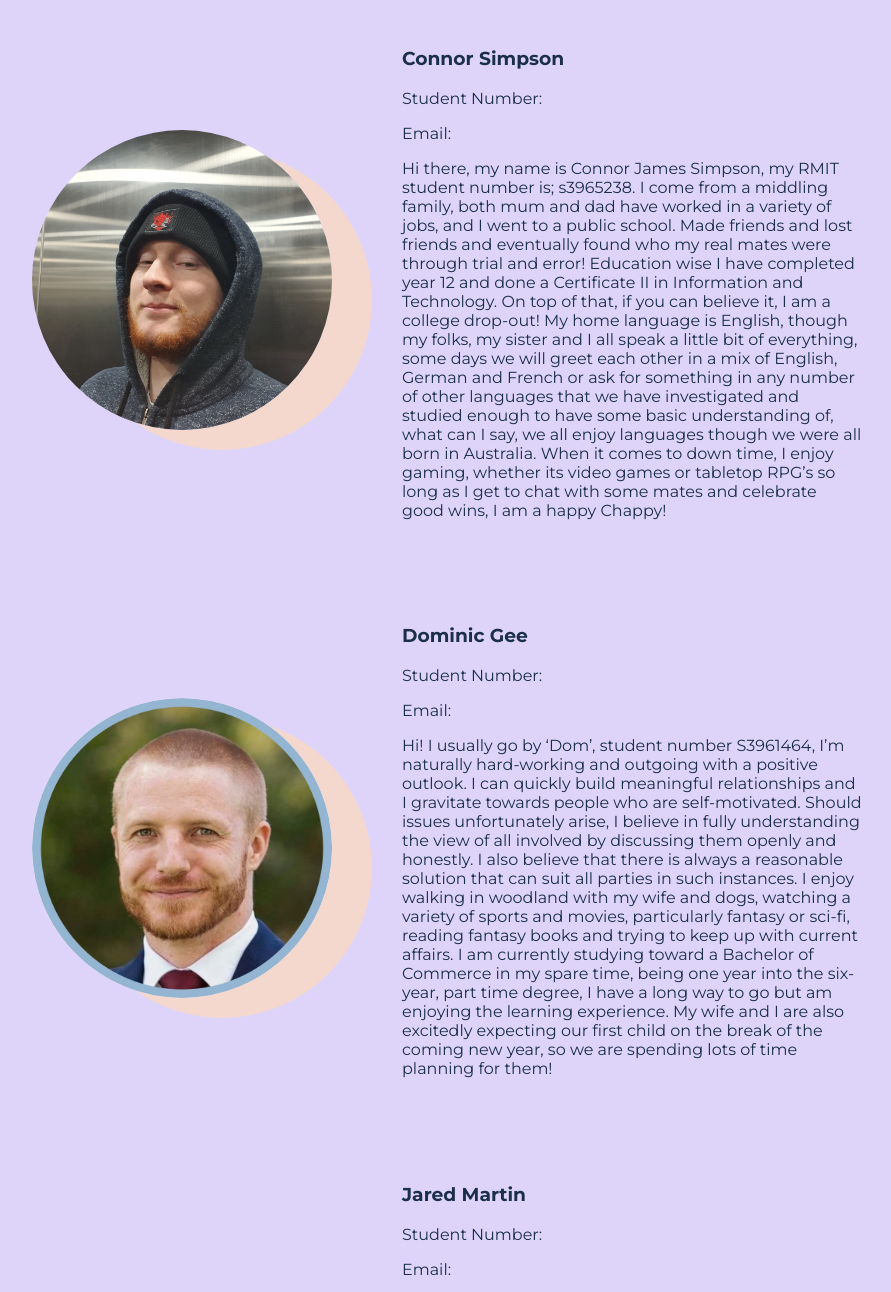
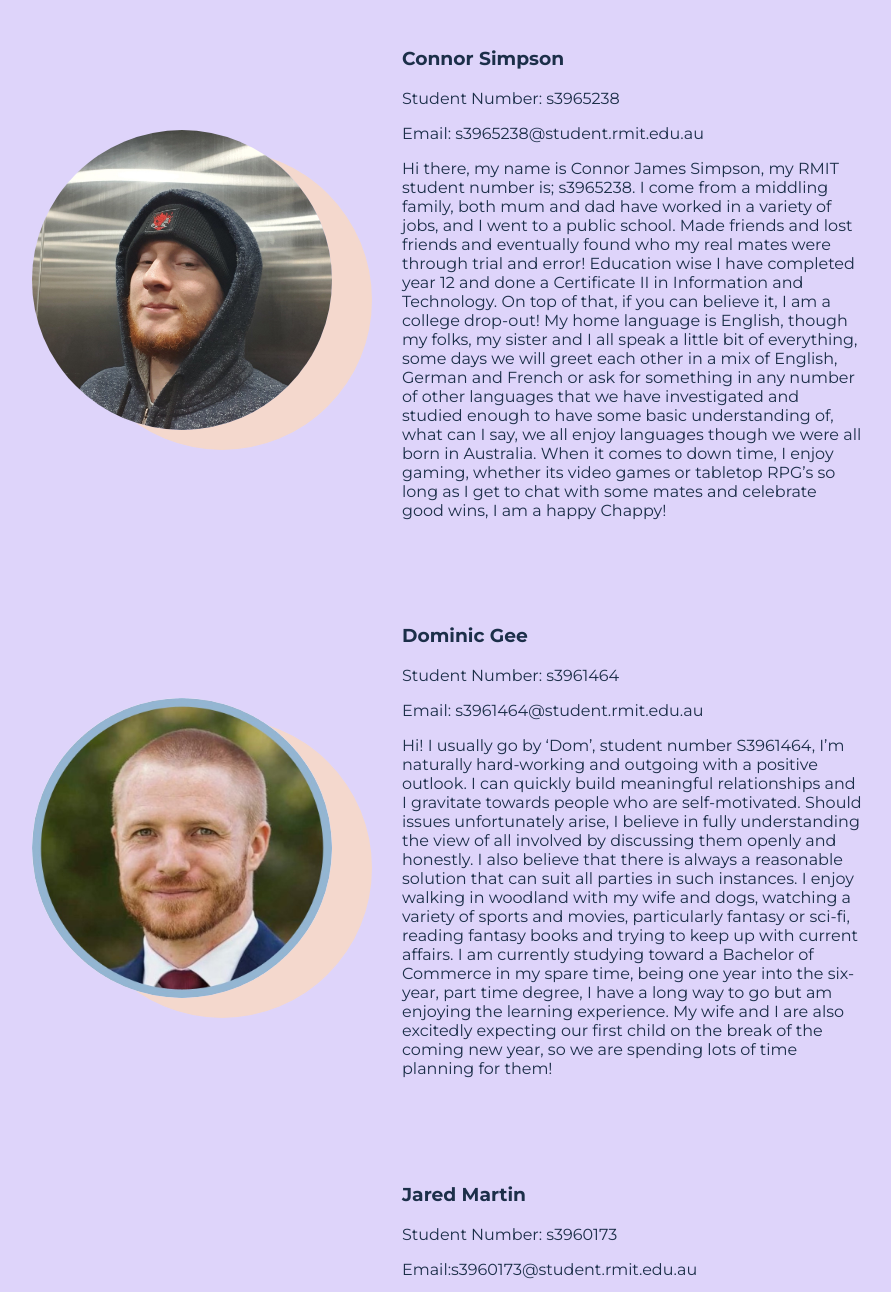
Before and after one commit to anneshars/Assignment2-AwesomeBreakfastClub, a plain HTML site: page index.html in a window 1280 px wide. Shown: the part 600-1892 px from the top of the page, without its empty margins (193-1084 px from the left). Drawn offline with Linux system fonts and the light colour scheme.

Commit message:
added student numbers and emails

```diff
--- a/index.html
+++ b/index.html
@@ -31,8 +31,8 @@
             <div id="headshot-two"> <img src="Headshot-Connor.jpeg" alt="Headshot of Connor Simpson" width="300" height="300"/></div>
             <div id="flex-text-two">
             <h3>Connor Simpson</h3>
-            <p>Student Number: </p>
-            <p>Email: </p>
+            <p>Student Number: s3965238</p>
+            <p>Email: s3965238@student.rmit.edu.au</p>
             <p>Hi there, my name is Connor James Simpson, my RMIT student number is; s3965238. I come from a middling family, both mum and dad have worked in a variety of jobs, and I went to a public school. Made friends and lost friends and eventually found who my real mates were through trial and error! Education wise I have completed year 12 and done a Certificate II in Information and Technology. On top of that, if you can believe it, I am a college drop-out! My home language is English, though my folks, my sister and I all speak a little bit of everything, some days we will greet each other in a mix of English, German and French or ask for something in any number of other languages that we have investigated and studied enough to have some basic understanding of, what can I say, we all enjoy languages though we were all born in Australia. When it comes to down time, I enjoy gaming, whether its video games or tabletop RPG’s so long as I get to chat with some mates and celebrate good wins, I am a happy Chappy! </p>
             </div>
 
@@ -42,8 +42,8 @@
             <div id="headshot-three"> <img src="Headshot-Dominic.jpeg" alt="Headshot of Dominic Gee" width="300" height="300"/></div>
             <div id="flex-text-three">
             <h3>Dominic Gee</h3>
-            <p>Student Number: </p>
-            <p>Email: </p>
+            <p>Student Number: s3961464</p>
+            <p>Email: s3961464@student.rmit.edu.au</p>
             <p>Hi! I usually go by ‘Dom’, student number S3961464, I’m naturally hard-working and outgoing with a positive outlook. I can quickly build meaningful relationships and I gravitate towards people who are self-motivated. Should issues unfortunately arise, I believe in fully understanding the view of all involved by discussing them openly and honestly. I also believe that there is always a reasonable solution that can suit all parties in such instances. I enjoy walking in woodland with my wife and dogs, watching a variety of sports and movies, particularly fantasy or sci-fi, reading fantasy books and trying to keep up with current affairs. I am currently studying toward a Bachelor of Commerce in my spare time, being one year into the six-year, part time degree, I have a long way to go but am enjoying the learning experience. My wife and I are also excitedly expecting our first child on the break of the coming new year, so we are spending lots of time planning for them!</p>
             </div>
 
@@ -53,8 +53,8 @@
             <div id="headshot-four"> <img src="Headshot-Jared.jpeg" alt="Headshot of Jared Martin" width="300" height="300"/></div>
             <div id="flex-text-four">
             <h3>Jared Martin</h3>
-            <p>Student Number: </p>
-            <p>Email: </p>
+            <p>Student Number: s3960173</p>
+            <p>Email:s3960173@student.rmit.edu.au </p>
             <p>My name is Jared I am an aspiring IT (Information Technology) student of RMIT (Royal Melbourne Institute of Technology). I am starting my journey again into the world of education after the 2 years of break from the schooling system to set myself up for the future ahead (as well as the hindrance of covid). I moved away from my hometown after graduating year 12 to re-evaluate myself and what I wanted to do for the future. Using the extra free time, I had I began to pick up hobbies and interests I was not able to do from my old home. I went out to buy my first skateboard being unsure if I was going to be interested and invested enough to learn. The first few days were like learning to walk again with my balance completely off for every new movement I tried. Although I still feel like a novice to the sport and have much to learn, it has become the most peaceful, calming, and fun activities that I am dedicated to mastering. Skateboarding allowed me to strengthen my physical abilities, clear my mind when needed, as well as understanding how to express myself internally and externally. Using my love for skateboard art and the board itself to express myself within the sport by using the skills I had learned and the art I use to convey my love for the sport and emotions. </p>
             </div>
 
@@ -64,8 +64,8 @@
             <div id="headshot-five"> <img src="Headshot-Trent.png" alt="Headshot of Trent Shaw" width="300" height="300"/></div>
             <div id="flex-text-five">
             <h3>Trent Shaw</h3>
-            <p>Student Number: </p>
-            <p>Email: </p>
+            <p>Student Number: s3960170 </p>
+            <p>Email: s3960170@student.rmit.edu.au</p>
             <p>I was born here in Australia in a country hospital at the time now a major hospital in Busselton I have not really been brought up with any cultural background spent most my life inside and kept to myself mainly because I had been put in one of the to hard basket. education to date: high school Yrs.9, working at heights, confined spaces, gas atmosphere testing, construction white card, demonstrate first attack fire equipment, confined small workplace emergencies, safe food handling preparation. languages spoken: English mainly, basic Dutch </p>
             </div>
 
```
